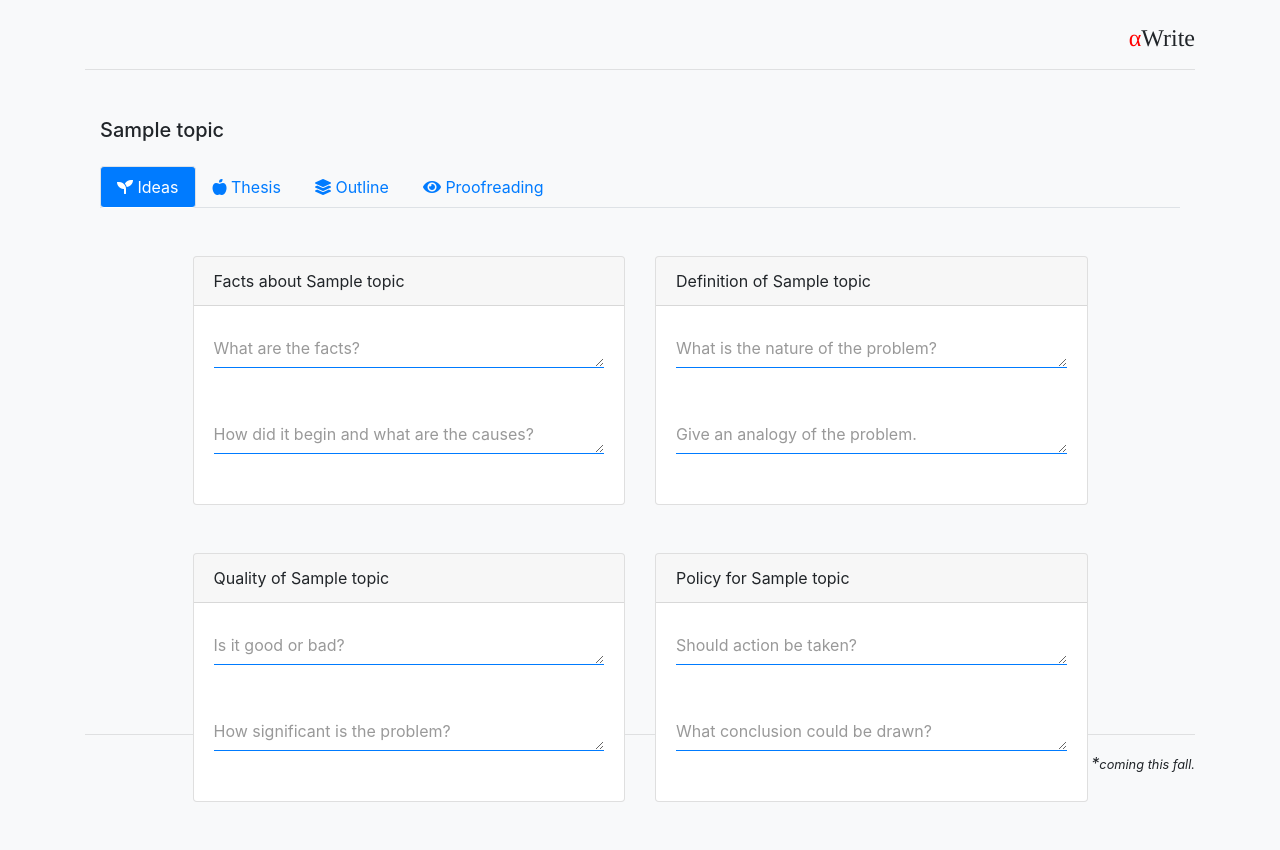
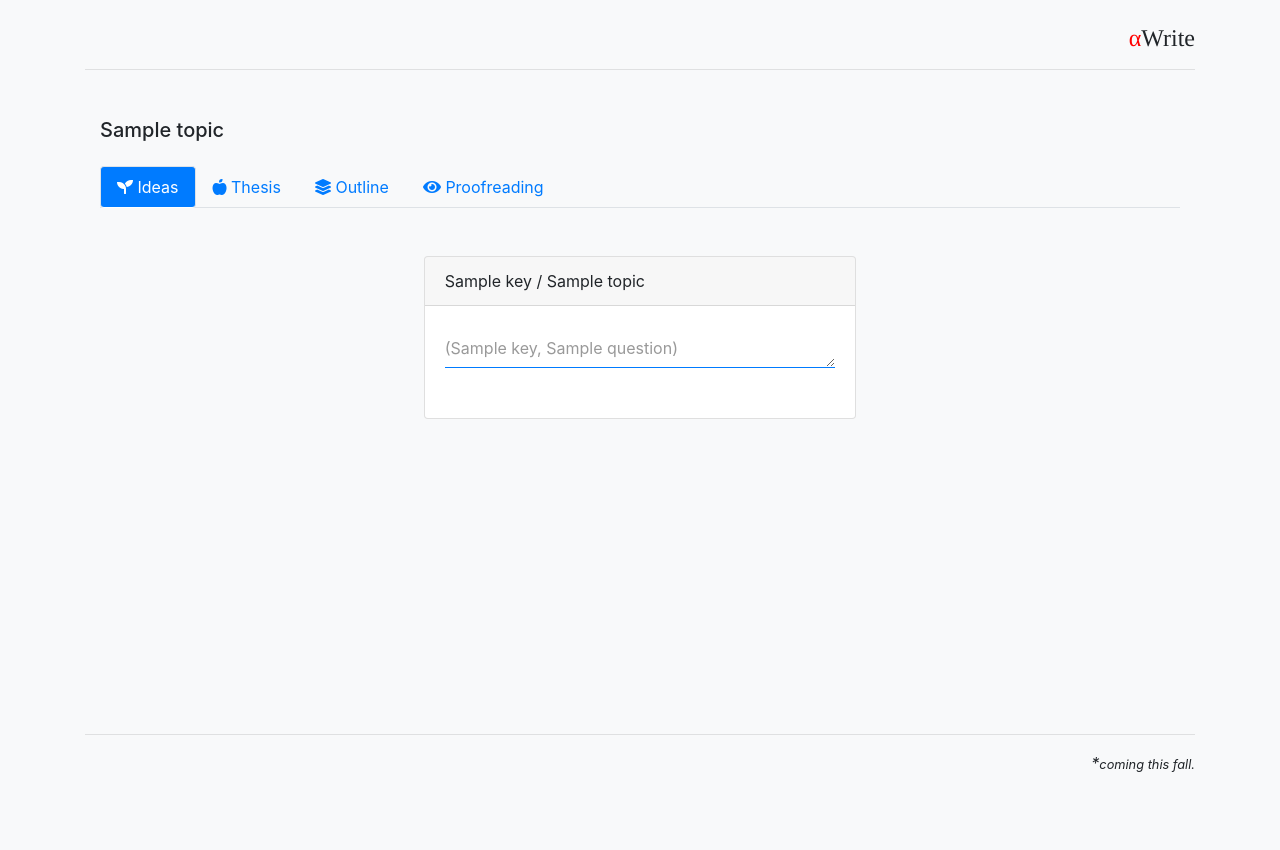
Before and after one commit to henrylei2000/alphawrite, a Django app: template essay/templates/essay/dashboard.html in a window 1280 px wide. After the commit the page ends 772 px from the top, so only its background shows below. Run offline with Django 3.2, Linux system fonts and the light colour scheme; the template is opened without the code that fills it: most values are stand-ins (such as "Sample title", 1, 10 or a date in 2020); some libraries are stand-ins or nearby versions.

Commit message:
remodel ideas

```diff
--- a/essay/templates/essay/dashboard.html
+++ b/essay/templates/essay/dashboard.html
@@ -81,77 +81,24 @@ textarea:focus {
 <div class="tab-content mt-5" id="myTabContent">
   <div class="tab-pane fade show active" id="prewriting" role="tabpanel" aria-labelledby="prewriting-tab">
       <div class="row d-flex justify-content-center">
+
+        {% for key, values in idea.get_questions.items %}
         <div class="col-sm-5 mb-5">
           <div class="card">
             <div class="card-header">
-              Facts about {{topic}}
+              {{key}} / {{topic}}
             </div>
             <div class="card-body">
-              <div class="form-group">
-                <label class="form-label" for="facts">What are the facts?</label>
-                <textarea id="facts" class="ideas form-input mb-2" rows="1"></textarea>
-              </div>
-              <div class="form-group">
-                <label class="form-label" for="cause">How did it begin and what are the causes?</label>
-                <textarea id="cause" class="ideas form-input mb-2" rows="1"></textarea>
-              </div>
+              {% for q in values %}
+                <div class="form-group">
+                  <label class="form-label" for="{{key}}-{{ forloop.counter }}">{{q}}</label>
+                  <textarea id="{{key}}-{{ forloop.counter }}" class="ideas form-input mb-2" rows="1"></textarea>
+                </div>
+              {% endfor %}
             </div>
           </div>
         </div>
-
-        <div class="col-sm-5 mb-5">
-          <div class="card">
-            <div class="card-header">
-              Definition of {{topic}}
-            </div>
-            <div class="card-body">
-              <div class="form-group">
-                <label class="form-label" for="nature">What is the nature of the problem?</label>
-                <textarea id="nature" class="form-input mb-2" rows="1"></textarea>
-              </div>
-              <div class="form-group">
-                <label class="form-label" for="analogy">Give an analogy of the problem.</label>
-                <textarea id="analogy" class="form-input mb-2" rows="1"></textarea>
-              </div>
-            </div>
-          </div>
-        </div>
-
-        <div class="col-sm-5 mb-5">
-          <div class="card">
-            <div class="card-header">
-              Quality of {{topic}}
-            </div>
-            <div class="card-body">
-              <div class="form-group">
-                <label class="form-label" for="quality">Is it good or bad?</label>
-                <textarea id="quality" class="form-input mb-2" rows="1"></textarea>
-              </div>
-              <div class="form-group">
-                <label class="form-label" for="significance">How significant is the problem?</label>
-                <textarea id="significance" class="form-input mb-2" rows="1"></textarea>
-              </div>
-            </div>
-          </div>
-        </div>
-
-        <div class="col-sm-5 mb-5">
-          <div class="card">
-            <div class="card-header">
-              Policy for {{topic}}
-            </div>
-            <div class="card-body">
-              <div class="form-group">
-                <label class="form-label" for="understanding">Should action be taken?</label>
-                <textarea id="understanding" class="form-input mb-2" rows="1"></textarea>
-              </div>
-              <div class="form-group">
-                <label class="form-label" for="conclusion">What conclusion could be drawn?</label>
-                <textarea id="conclusion" class="form-input mb-2" rows="1"></textarea>
-              </div>
-            </div>
-          </div>
-        </div>
+        {% endfor %}
 
       </div>
   </div>
```
Also changed, not shown: essay/models.py (+12 -18 lines), essay/templates/essay/index.html (+12 -1 lines).
